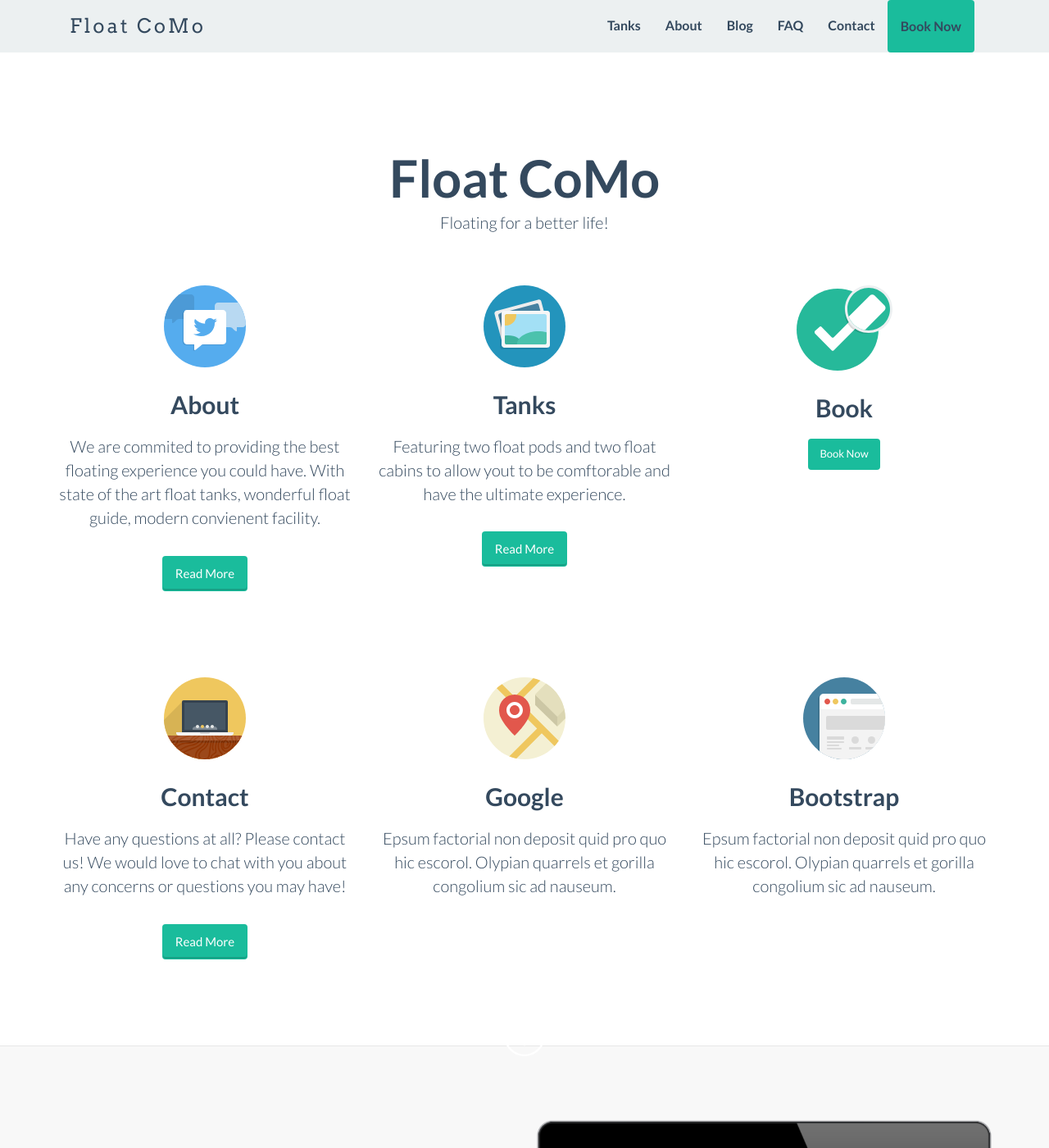
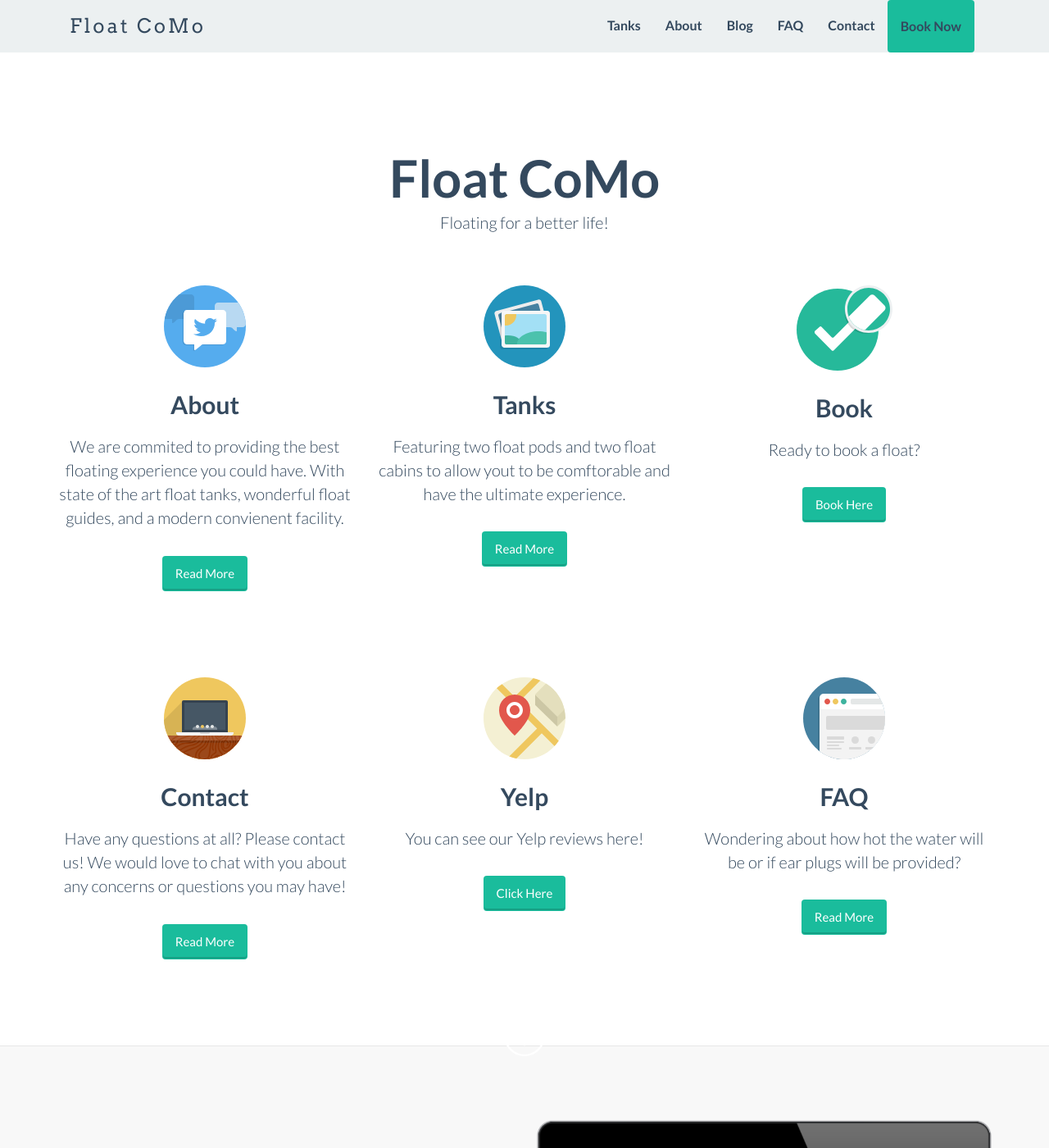
Before and after one commit to FloatCoMo/floatcomo, a Jekyll site: the page index.html, which Jekyll copies as it is, in a window 1280 px wide and 1400 px high. Shown: the whole window at 82% size. Built offline with Jekyll 4.4.1, drawn with Linux system fonts in a browser that asks for light colours; nearby versions of some CDN libraries; library files that are not in the unit come from our copies.

Commit message:
Adding detail buttons

```diff
--- a/index.html
+++ b/index.html
@@ -94,7 +94,7 @@
 				<div class="col-sm-4 wow fadeInDown text-center">
 				  <img class="rotate" src="flafy/img/icon/tweet.svg" alt="Generic placeholder image">
 				  <h3>About</h3>
-				  <p class="lead">We are commited to providing the best floating experience you could have. With state of the art float tanks, wonderful float guide, modern convienent facility. </p>
+				  <p class="lead">We are commited to providing the best floating experience you could have. With state of the art float tanks, wonderful float guides, and a modern convienent facility. </p>
 
 				  <p><a class="btn btn-embossed btn-primary view" role="button">Read More</a></p>
 				</div><!-- /.col-lg-4 -->
@@ -109,7 +109,10 @@
 				<div class="col-sm-4 wow fadeInDown text-center">
 				  <img  class="rotate" src="flafy/img/icon/retina.svg" alt="Generic placeholder image">
 				   <h3>Book</h3>
-					<p class="lead"><a class="btn btn-primary btn-sm" href="/book">Book Now</a></p>
+                   <p class="lead">Ready to book a float?</p>
+					<a class="btn btn-embossed btn-primary view" href="/book">Book Here</a>
+
+
 				  <!-- <p><a class="btn btn-embossed btn-primary view" role="button">Read More</a></p> -->
 				</div><!-- /.col-lg-4 -->
 
@@ -126,16 +129,16 @@
 
 				<div class="col-sm-4 wow fadeInDown text-center">
 				  <img  class="rotate" src="flafy/img/icon/map.svg" alt="Generic placeholder image">
-				   <h3>Google</h3>
-				   <p class="lead">Epsum factorial non deposit quid pro quo hic escorol. Olypian quarrels et gorilla congolium sic ad nauseum. </p>
-				   <!-- <p><a class="btn btn-embossed btn-primary view" role="button">View Details</a></p> -->
+				   <h3>Yelp</h3>
+				   <p class="lead">You can see our Yelp reviews here!</p>
+				   <p><a class="btn btn-embossed btn-primary view" role="button">Click Here</a></p>
 				</div><!-- /.col-lg-4 -->
 
 				<div class="col-sm-4 wow fadeInDown text-center">
 				  <img  class="rotate" src="flafy/img/icon/browser.svg" alt="Generic placeholder image">
-				   <h3>Bootstrap</h3>
-				 <p class="lead">Epsum factorial non deposit quid pro quo hic escorol. Olypian quarrels et gorilla congolium sic ad nauseum. </p>
-				  <!-- <p><a class="btn btn-embossed btn-primary view" role="button">View Details</a></p> -->
+				   <h3>FAQ</h3>
+				 <p class="lead">Wondering about how hot the water will be or if ear plugs will be provided? </p>
+				  <p><a class="btn btn-embossed btn-primary view" role="button">Read More</a></p>
 				</div><!-- /.col-lg-4 -->
 
 			</div><!-- /.row -->
```
Also changed, not shown: 1 other file.
